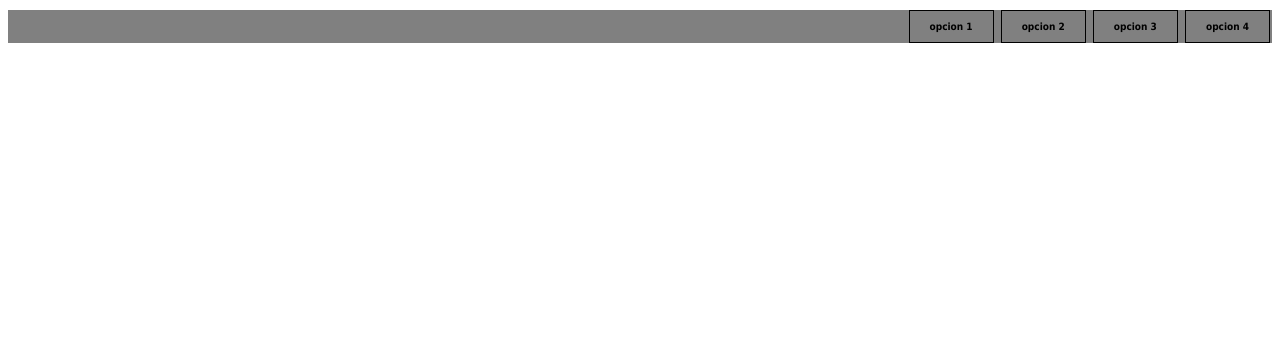
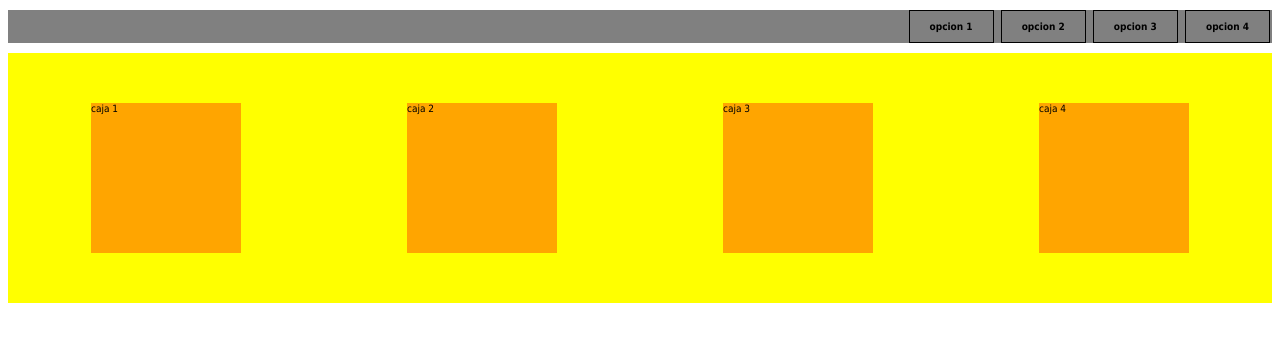
Before and after one commit to rodrigovidalg/webResetvsRevert_Practica, a plain HTML site: page index.html in a window 1280 px wide. Drawn offline with Linux system fonts and the light colour scheme.

Commit message:
se agrega el contenido de grupo de divs en el main

```diff
--- a/index.html
+++ b/index.html
@@ -18,6 +18,13 @@
         </nav>
     </header>
 
-
+    <main>
+        <div class="grupoDivs">
+            <div class="grupoDivs__cajas">caja 1</div>
+            <div class="grupoDivs__cajas">caja 2</div>
+            <div class="grupoDivs__cajas">caja 3</div>
+            <div class="grupoDivs__cajas">caja 4</div>
+        </div>
+    </main>
 </body>
 </html>
--- a/styles.css
+++ b/styles.css
@@ -16,3 +16,17 @@ li{
     display: inline-block;
     border: 1px solid #000;
 }
+
+.grupoDivs{
+    width: auto;
+    height: 25rem;
+    background-color: yellow;
+    display: flex;
+    justify-content: space-around;
+    align-items: center;
+}
+.grupoDivs__cajas{
+    width: 15rem;
+    height: 15rem;
+    background-color: orange;
+}
```
